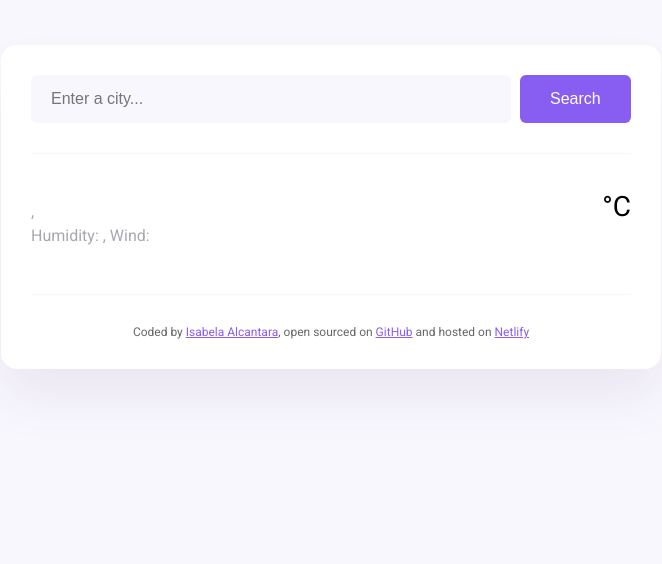
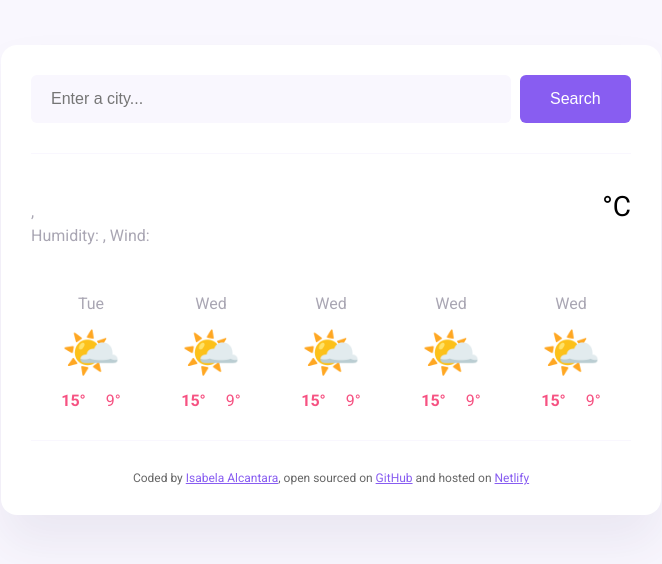
Before and after one commit to isabelaalcantara1/weather-app-project, a plain HTML site: page index.html in a window 1280 px wide. Shown: the whole page, without its empty margins (309-971 px from the left). Drawn offline with nearby package versions, Linux system fonts and the light colour scheme; no server answers.

Commit message:
innerHTML items and CSS added

```diff
--- a/index.html
+++ b/index.html
@@ -16,6 +16,7 @@
     <title>weather-app-project</title>
   </head>
   <body>
+    <!-- Current weather section -->
     <div class="weather-app">
       <header>
         <form class="search-form" id="search-form">
@@ -47,6 +48,67 @@
             <div class="weather-app-unit">°C</div>
           </div>
         </div>
+        <!-- END of current weather -->
+
+        <!-- Weather forecast area -->
+        <div class="weather-forecast">
+          <div class="weather-forecast-day">
+            <div class="weather-forecast-date">Tue</div>
+            <div class="weather-forecast-icon">🌤️</div>
+            <div class="weather-forecast-temperatures">
+              <div class="weather-forecast-temperature">
+                <strong>15°</strong>
+              </div>
+              <div class="weather-forecast-temperature">9°</div>
+            </div>
+          </div>
+
+          <div class="weather-forecast-day">
+            <div class="weather-forecast-date">Wed</div>
+            <div class="weather-forecast-icon">🌤️</div>
+            <div class="weather-forecast-temperatures">
+              <div class="weather-forecast-temperature">
+                <strong>15°</strong>
+              </div>
+              <div class="weather-forecast-temperature">9°</div>
+            </div>
+          </div>
+
+          <div class="weather-forecast-day">
+            <div class="weather-forecast-date">Wed</div>
+            <div class="weather-forecast-icon">🌤️</div>
+            <div class="weather-forecast-temperatures">
+              <div class="weather-forecast-temperature">
+                <strong>15°</strong>
+              </div>
+              <div class="weather-forecast-temperature">9°</div>
+            </div>
+          </div>
+
+          <div class="weather-forecast-day">
+            <div class="weather-forecast-date">Wed</div>
+            <div class="weather-forecast-icon">🌤️</div>
+            <div class="weather-forecast-temperatures">
+              <div class="weather-forecast-temperature">
+                <strong>15°</strong>
+              </div>
+              <div class="weather-forecast-temperature">9°</div>
+            </div>
+          </div>
+
+          <div class="weather-forecast-day">
+            <div class="weather-forecast-date">Wed</div>
+            <div class="weather-forecast-icon">🌤️</div>
+            <div class="weather-forecast-temperatures">
+              <div class="weather-forecast-temperature">
+                <strong>15°</strong>
+              </div>
+              <div class="weather-forecast-temperature">9°</div>
+            </div>
+          </div>
+        </div>
+
+        <!-- END Weather forecast area -->
       </main>
       <footer>
         Coded by
--- a/src/style.css
+++ b/src/style.css
@@ -86,6 +86,37 @@ main {
   font-size: 28px;
 }
 
+.weather-forecast {
+  display: flex;
+  justify-content: space-around;
+  margin-top: 30px;
+}
+
+.weather-forecast-date {
+  text-align: center;
+  color: rgba(39, 33, 66, 0.4);
+  font-size: 16px;
+  line-height: 20px;
+  margin-bottom: 10px;
+}
+
+.weather-forecast-icon {
+  font-size: 48px;
+  text-align: center;
+}
+
+.weather-forecast-temperatures {
+  text-align: center;
+  color: #f65282;
+  margin-top: 10px;
+  display: flex;
+  justify-content: center;
+}
+
+.weather-forecast-temperature {
+  padding: 0 10px;
+}
+
 footer {
   border-top: 1px solid #f9f7fe;
   padding: 30px 0 0 0;
```
